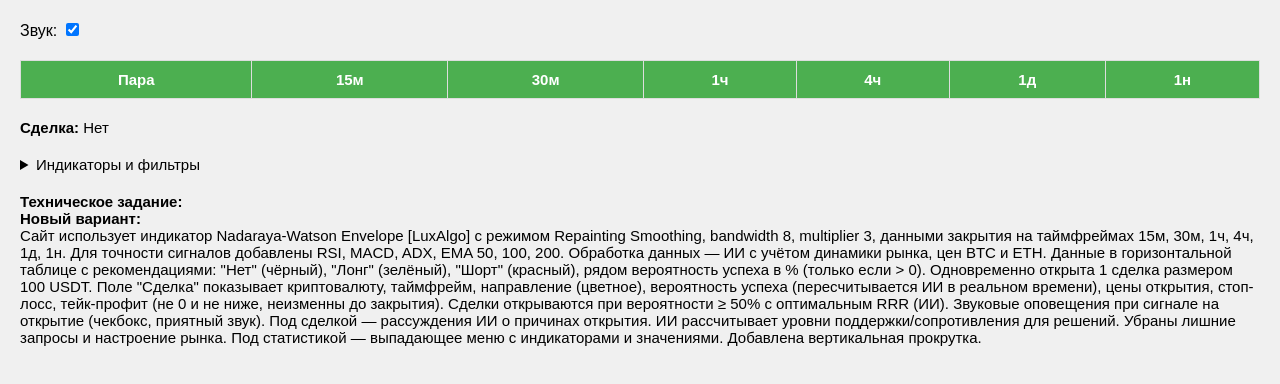
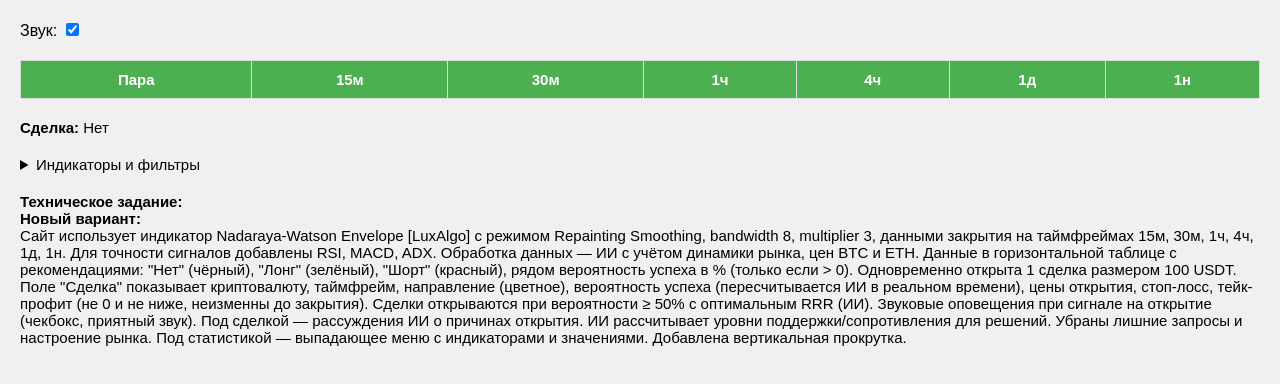
Before and after one commit to rvs82/crypto-analysis, a website: page public/index.html in a window 1280 px wide. Drawn offline with Linux system fonts and the light colour scheme; no server answers.

Commit message:
Update index.html

```diff
--- a/public/index.html
+++ b/public/index.html
@@ -45,7 +45,7 @@
     <div id="techSpec">
         <strong>Техническое задание:</strong><br>
         <strong>Новый вариант:</strong><br>
-        Сайт использует индикатор Nadaraya-Watson Envelope [LuxAlgo] с режимом Repainting Smoothing, bandwidth 8, multiplier 3, данными закрытия на таймфреймах 15м, 30м, 1ч, 4ч, 1д, 1н. Для точности сигналов добавлены RSI, MACD, ADX, EMA 50, 100, 200. Обработка данных — ИИ с учётом динамики рынка, цен BTC и ETH. Данные в горизонтальной таблице с рекомендациями: "Нет" (чёрный), "Лонг" (зелёный), "Шорт" (красный), рядом вероятность успеха в % (только если > 0). Одновременно открыта 1 сделка размером 100 USDT. Поле "Сделка" показывает криптовалюту, таймфрейм, направление (цветное), вероятность успеха (пересчитывается ИИ в реальном времени), цены открытия, стоп-лосс, тейк-профит (не 0 и не ниже, неизменны до закрытия). Сделки открываются при вероятности ≥ 50% с оптимальным RRR (ИИ). Звуковые оповещения при сигнале на открытие (чекбокс, приятный звук). Под сделкой — рассуждения ИИ о причинах открытия. ИИ рассчитывает уровни поддержки/сопротивления для решений. Убраны лишние запросы и настроение рынка. Под статистикой — выпадающее меню с индикаторами и значениями. Добавлена вертикальная прокрутка.
+        Сайт использует индикатор Nadaraya-Watson Envelope [LuxAlgo] с режимом Repainting Smoothing, bandwidth 8, multiplier 3, данными закрытия на таймфреймах 15м, 30м, 1ч, 4ч, 1д, 1н. Для точности сигналов добавлены RSI, MACD, ADX. Обработка данных — ИИ с учётом динамики рынка, цен BTC и ETH. Данные в горизонтальной таблице с рекомендациями: "Нет" (чёрный), "Лонг" (зелёный), "Шорт" (красный), рядом вероятность успеха в % (только если > 0). Одновременно открыта 1 сделка размером 100 USDT. Поле "Сделка" показывает криптовалюту, таймфрейм, направление (цветное), вероятность успеха (пересчитывается ИИ в реальном времени), цены открытия, стоп-лосс, тейк-профит (не 0 и не ниже, неизменны до закрытия). Сделки открываются при вероятности ≥ 50% с оптимальным RRR (ИИ). Звуковые оповещения при сигнале на открытие (чекбокс, приятный звук). Под сделкой — рассуждения ИИ о причинах открытия. ИИ рассчитывает уровни поддержки/сопротивления для решений. Убраны лишние запросы и настроение рынка. Под статистикой — выпадающее меню с индикаторами и значениями. Добавлена вертикальная прокрутка.
     </div>
 
     <script>
```
